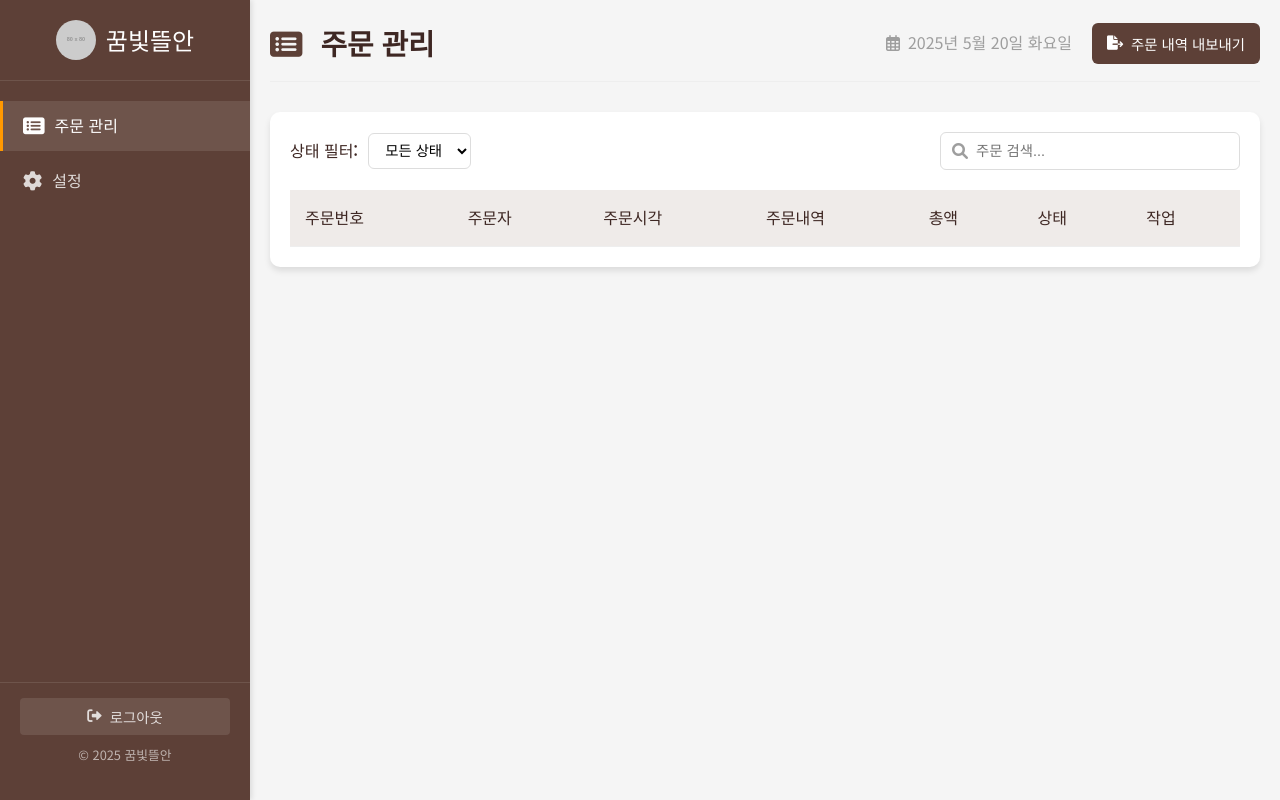
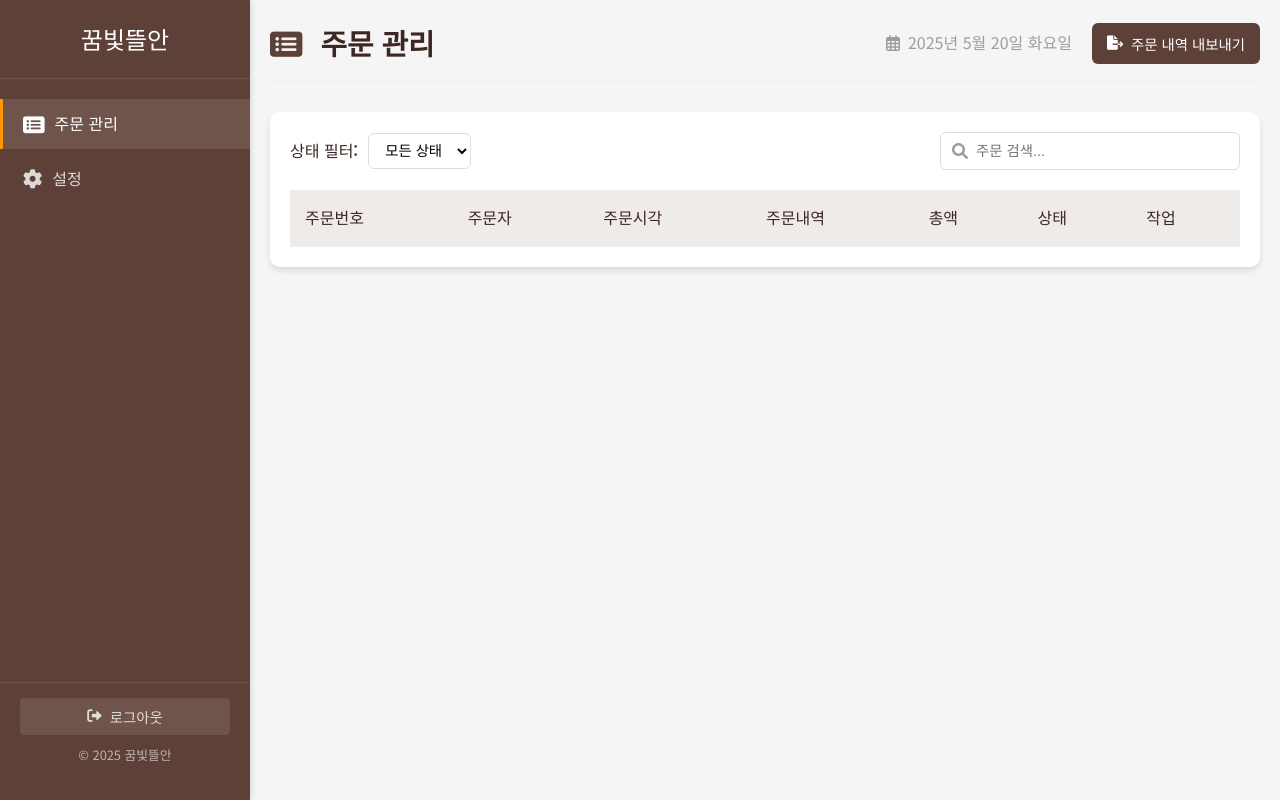
Before and after one commit to jcch2025/jcch-kiosk, a website: page public/counter.html in a window 1280 px wide. Drawn offline with nearby package versions, Linux system fonts and the light colour scheme; no server answers; sample sign-in values are in the browser's storage; placeholder pictures from the web are drawn by us.

Commit message:
Update counter.html

```diff
--- a/public/counter.html
+++ b/public/counter.html
@@ -13,7 +13,6 @@
     <div class="dashboard-container">
         <aside class="sidebar">
             <div class="logo-container">
-                <img src="https://via.placeholder.com/80" alt="꿈빛뜰안 로고" class="logo">
                 <h1>꿈빛뜰안</h1>
             </div>
             <nav class="sidebar-nav">
```
